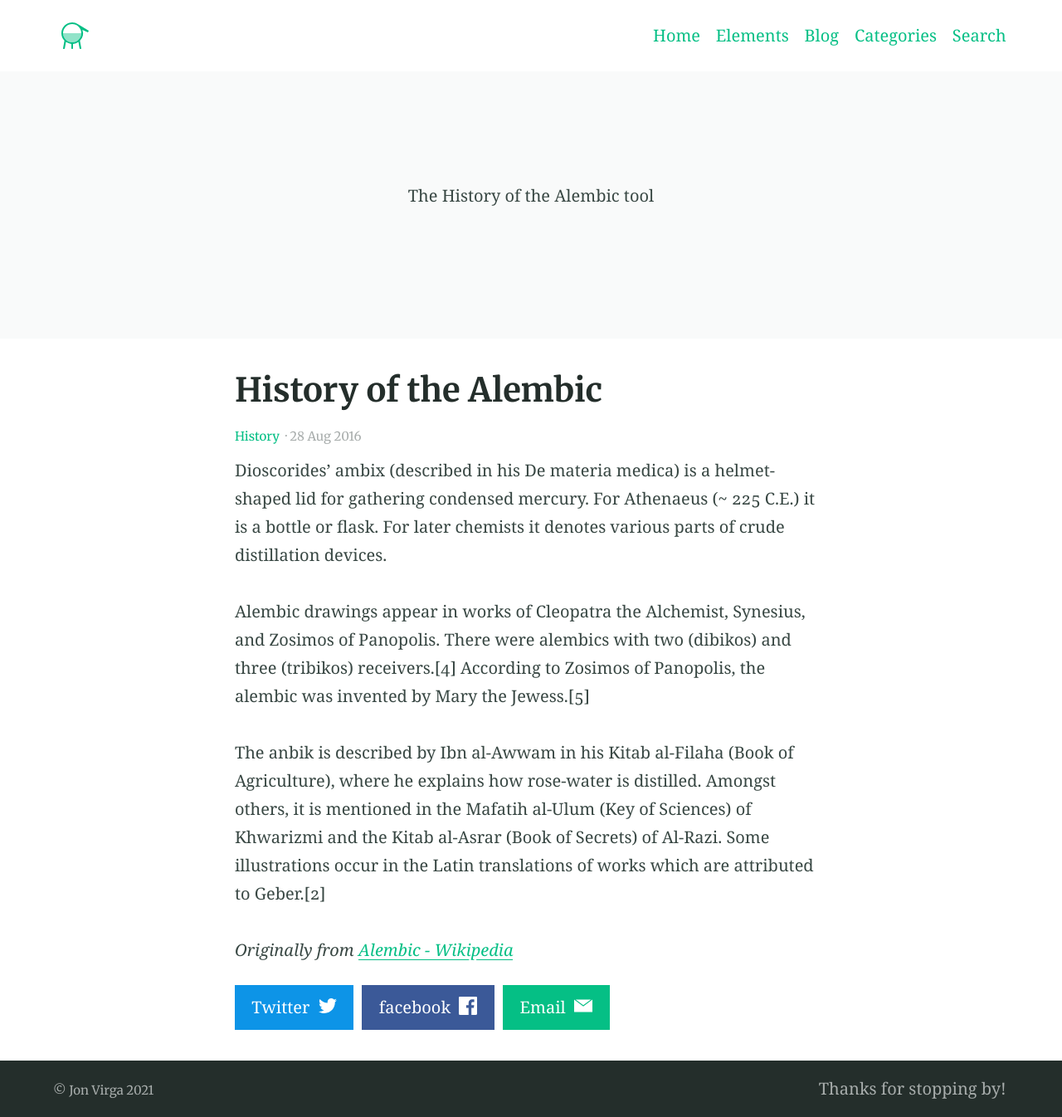
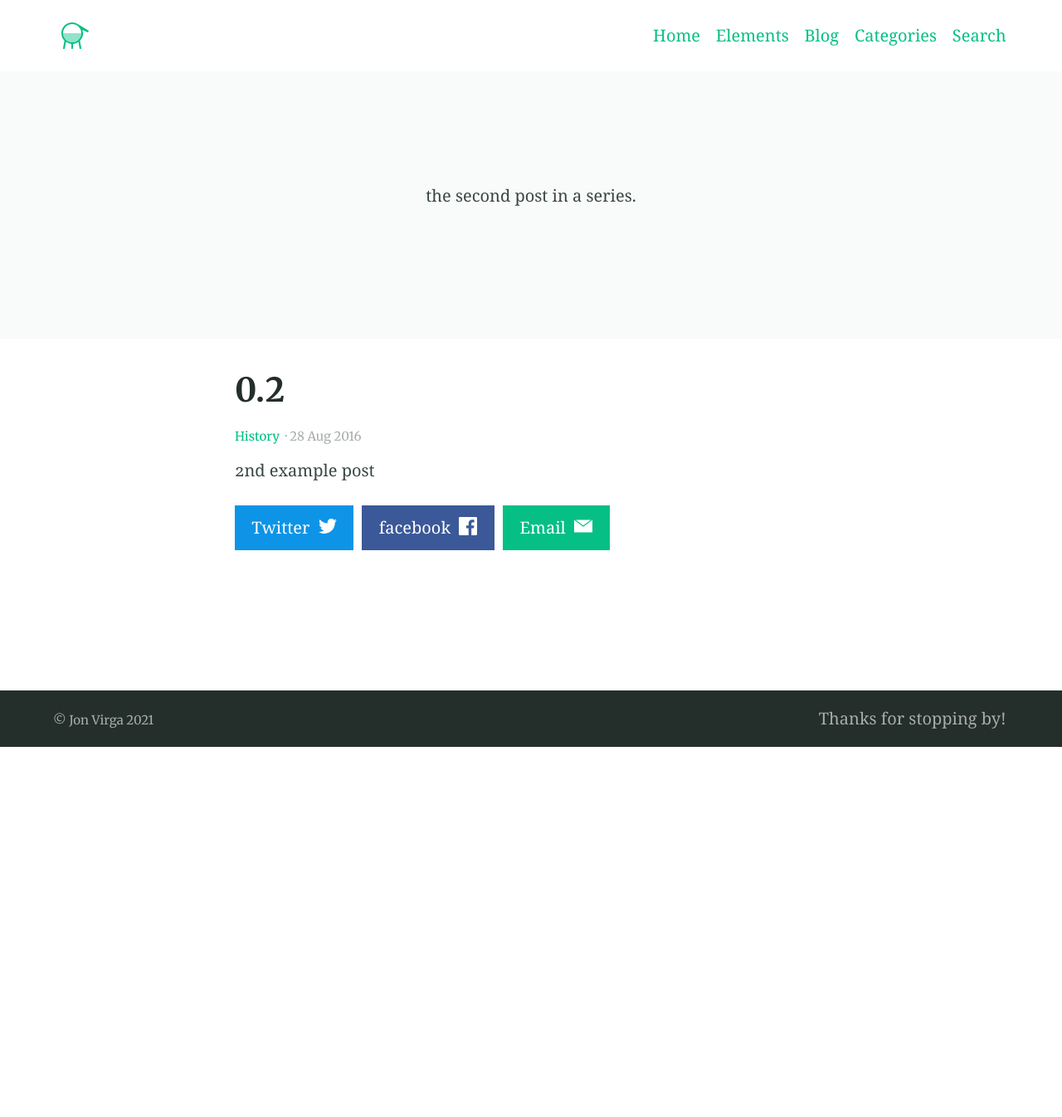
Before and after one commit to jjjvvvvv/Portfolio, a Jekyll site: the page built from _posts/2016-08-28-example-post-two.md, in a window 1280 px wide. Shown: the whole page at 83% size. Built offline with Jekyll 4.4.1, drawn with Linux system fonts in a browser that asks for light colours; after the commit the page ends 900 px from its top, so only the background shows below that.

Commit message:
Updated Example Post Two

```diff
--- a/_posts/2016-08-28-example-post-two.md
+++ b/_posts/2016-08-28-example-post-two.md
@@ -1,19 +1,13 @@
 ---
-title: History of the Alembic
+title: '0.2'
 date: 2016-08-28 00:00:00 -04:00
 categories:
 - History
-feature_text: 'The History of the Alembic tool
+tags:
+- Testing
+feature_text: 'the second post in a series.
 
 '
 ---
 
-Dioscorides' ambix (described in his De materia medica) is a helmet-shaped lid for gathering condensed mercury. For Athenaeus (~ 225 C.E.) it is a bottle or flask. For later chemists it denotes various parts of crude distillation devices.
-
-<!-- more -->
-
-Alembic drawings appear in works of Cleopatra the Alchemist, Synesius, and Zosimos of Panopolis. There were alembics with two (dibikos) and three (tribikos) receivers.[4] According to Zosimos of Panopolis, the alembic was invented by Mary the Jewess.[5]
-
-The anbik is described by Ibn al-Awwam in his Kitab al-Filaha (Book of Agriculture), where he explains how rose-water is distilled. Amongst others, it is mentioned in the Mafatih al-Ulum (Key of Sciences) of Khwarizmi and the Kitab al-Asrar (Book of Secrets) of Al-Razi. Some illustrations occur in the Latin translations of works which are attributed to Geber.[2]
-
-_Originally from [Alembic - Wikipedia](https://en.wikipedia.org/wiki/Alembic)_
+2nd example post
```
